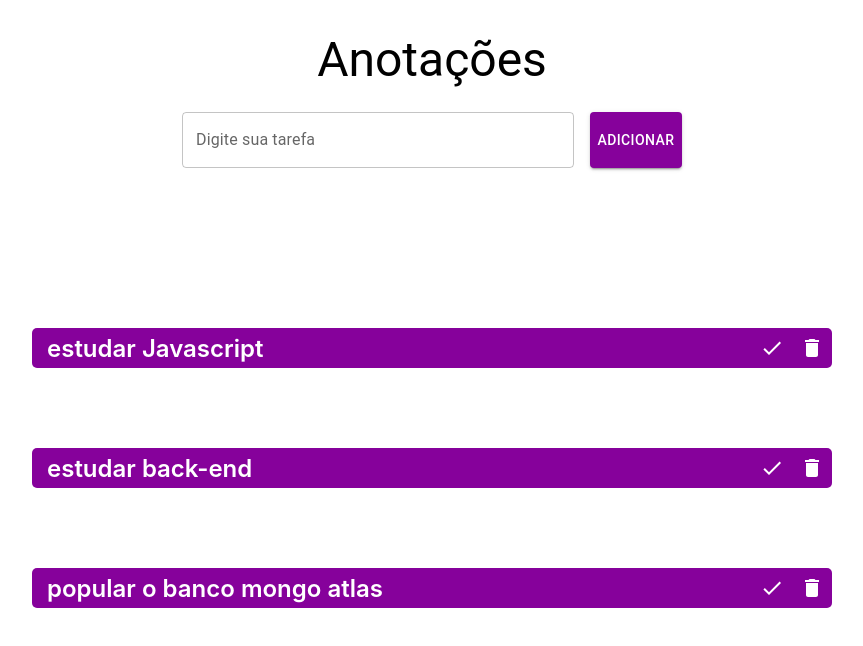
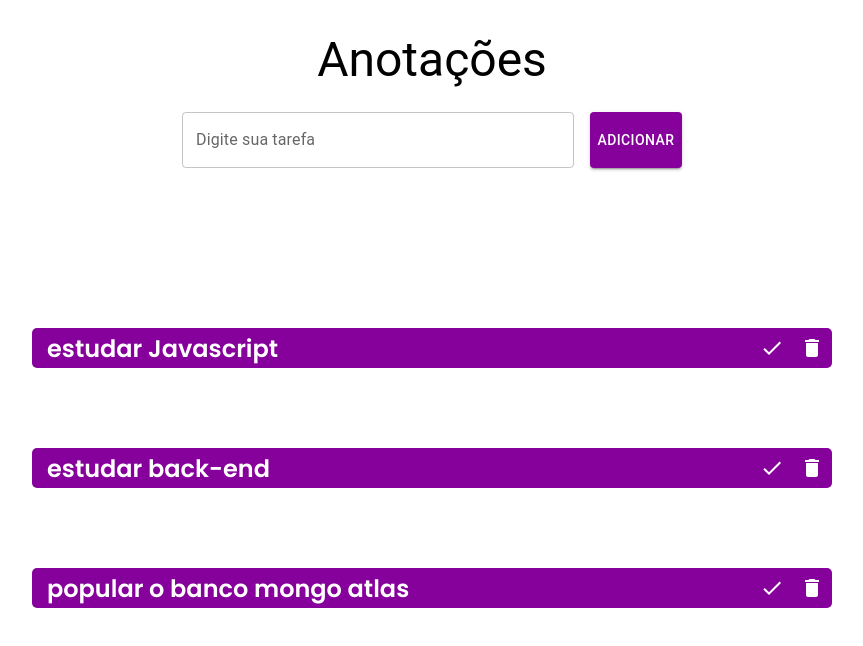
Before and after one commit to RafaelBerger/todoapp, a React (Create React App) app: page / in a window 1280 px wide. Shown: the top 646 px of the page, without its empty margins (208-1071 px from the left). Built offline with nearby package versions, Linux system fonts and the light colour scheme.

Commit message:
Fonte Poppins adicionada no projeto

```diff
--- a/src/index.scss
+++ b/src/index.scss
@@ -1,3 +1,5 @@
+@import url("https://fonts.googleapis.com/css2?family=Poppins:wght@300;600&display=swap");
+
 * {
   box-sizing: border-box;
 }
@@ -8,14 +10,15 @@
 
 body {
   margin: 0;
-  font-family: -apple-system, BlinkMacSystemFont, 'Segoe UI', 'Roboto', 'Oxygen',
-    'Ubuntu', 'Cantarell', 'Fira Sans', 'Droid Sans', 'Helvetica Neue',
+  font-family: -apple-system, BlinkMacSystemFont, "Segoe UI", "Roboto", "Oxygen",
+    "Ubuntu", "Cantarell", "Fira Sans", "Droid Sans", "Helvetica Neue",
     sans-serif;
   -webkit-font-smoothing: antialiased;
   -moz-osx-font-smoothing: grayscale;
+  font-family: "Poppins", sans-serif;
 }
 
 code {
-  font-family: source-code-pro, Menlo, Monaco, Consolas, 'Courier New',
+  font-family: source-code-pro, Menlo, Monaco, Consolas, "Courier New",
     monospace;
 }
```
